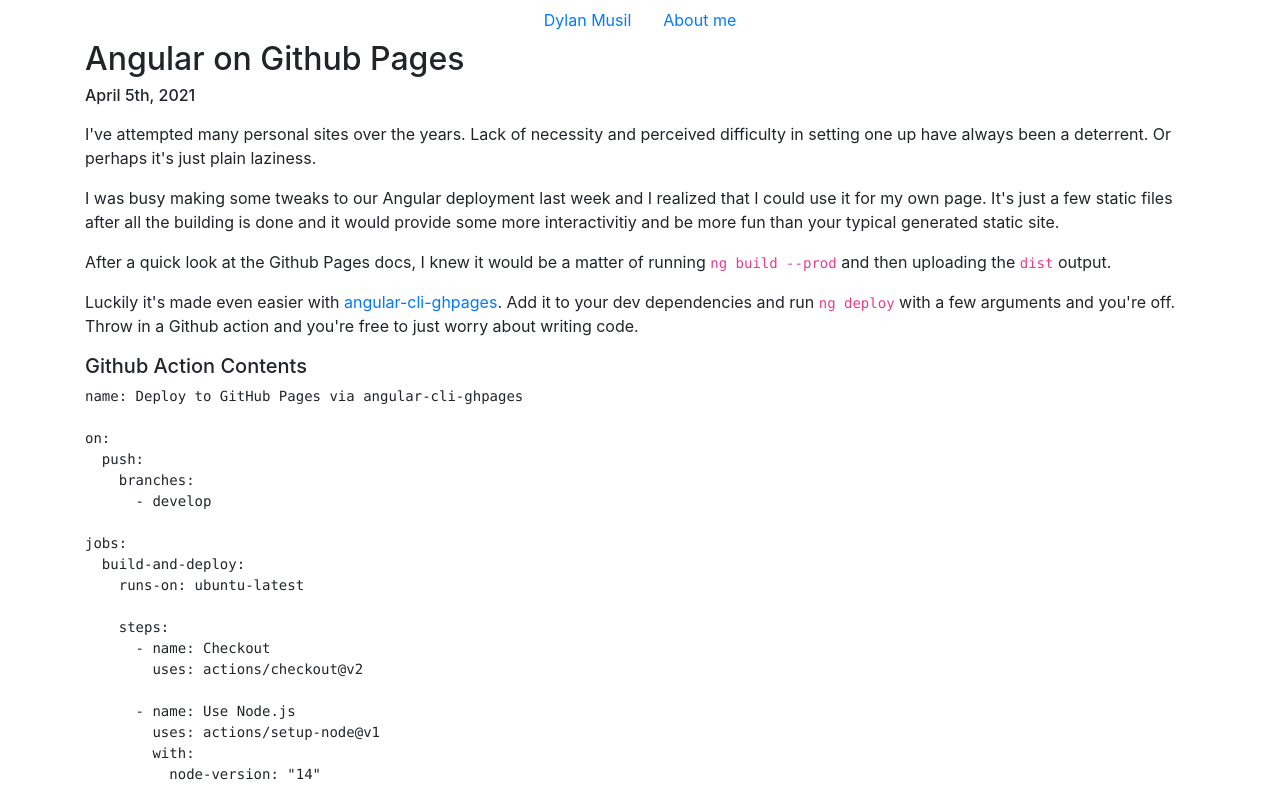
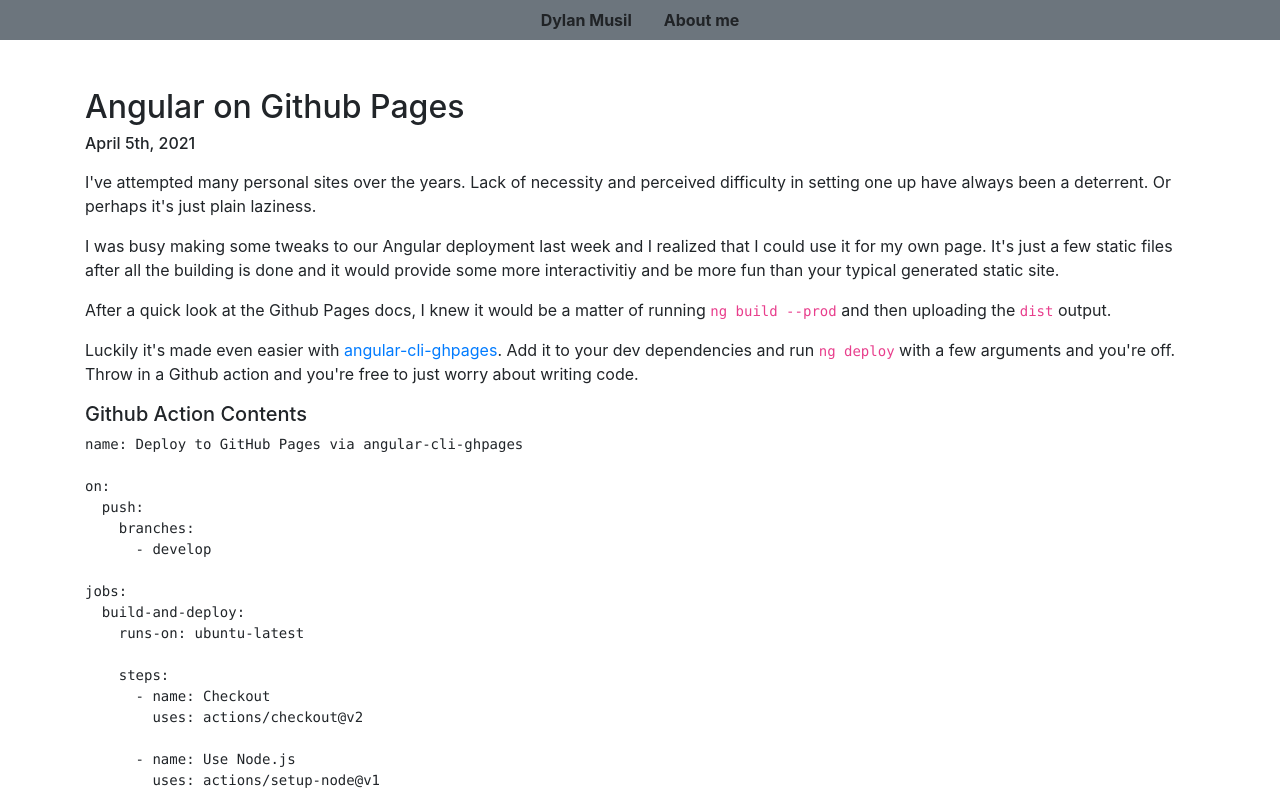
Before and after one commit to dmmusil/dmmusil.github.io, an Angular app in the folder dmmusil/: page / in a window 1280 px wide. Shown: the top 793 px of the page. Built offline with nearby package versions, Linux system fonts and the light colour scheme.

Commit message:
Update navigation links and color.

```diff
--- a/dmmusil/src/app/app.component.html
+++ b/dmmusil/src/app/app.component.html
@@ -1,6 +1,6 @@
-<nav class="nav justify-content-center">
-  <a class="nav-link" routerLink="/">Dylan Musil</a>
-  <a class="nav-link" routerLink="about">About me</a>
+<nav class="nav justify-content-center bg-secondary alert-secondary mb-5">
+  <a class="nav-link alert-link" routerLink="/">Dylan Musil</a>
+  <a class="nav-link alert-link" routerLink="about">About me</a>
 </nav>
 <div class="container">
   <router-outlet></router-outlet>
```
